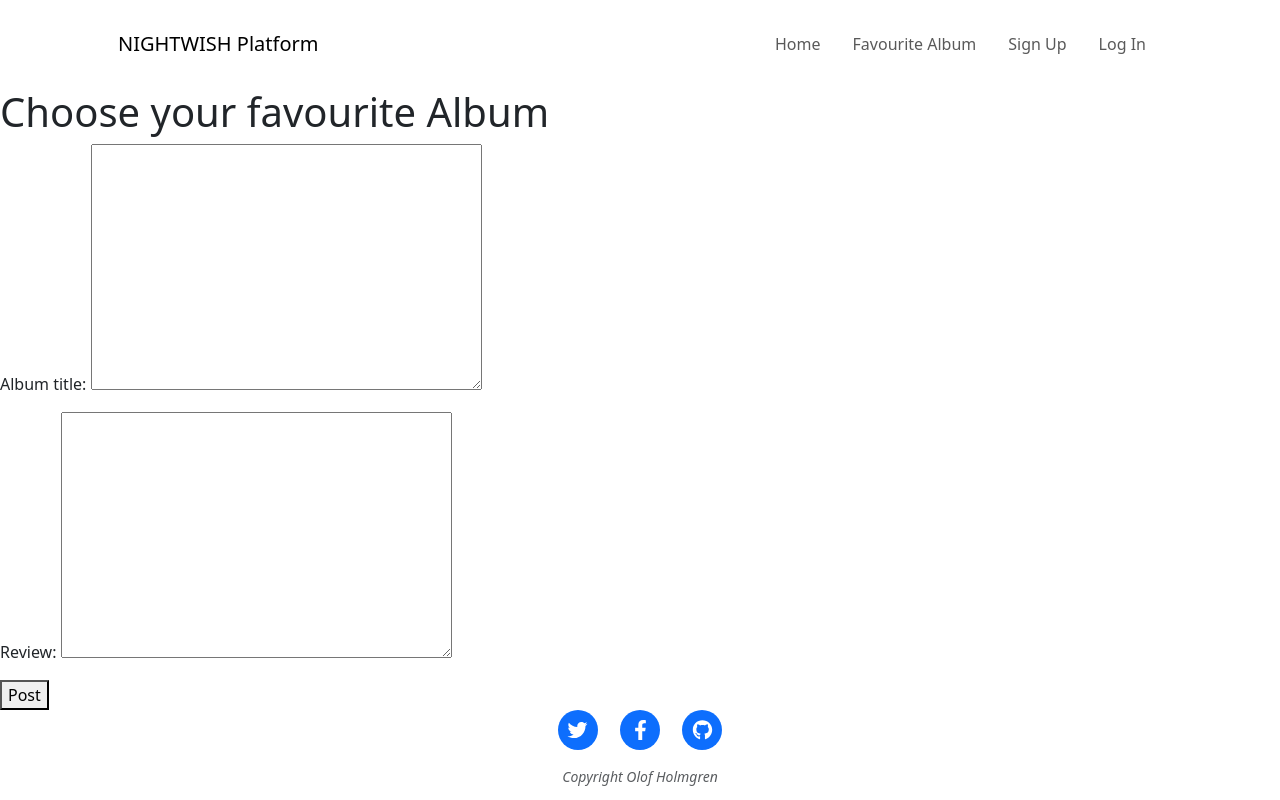
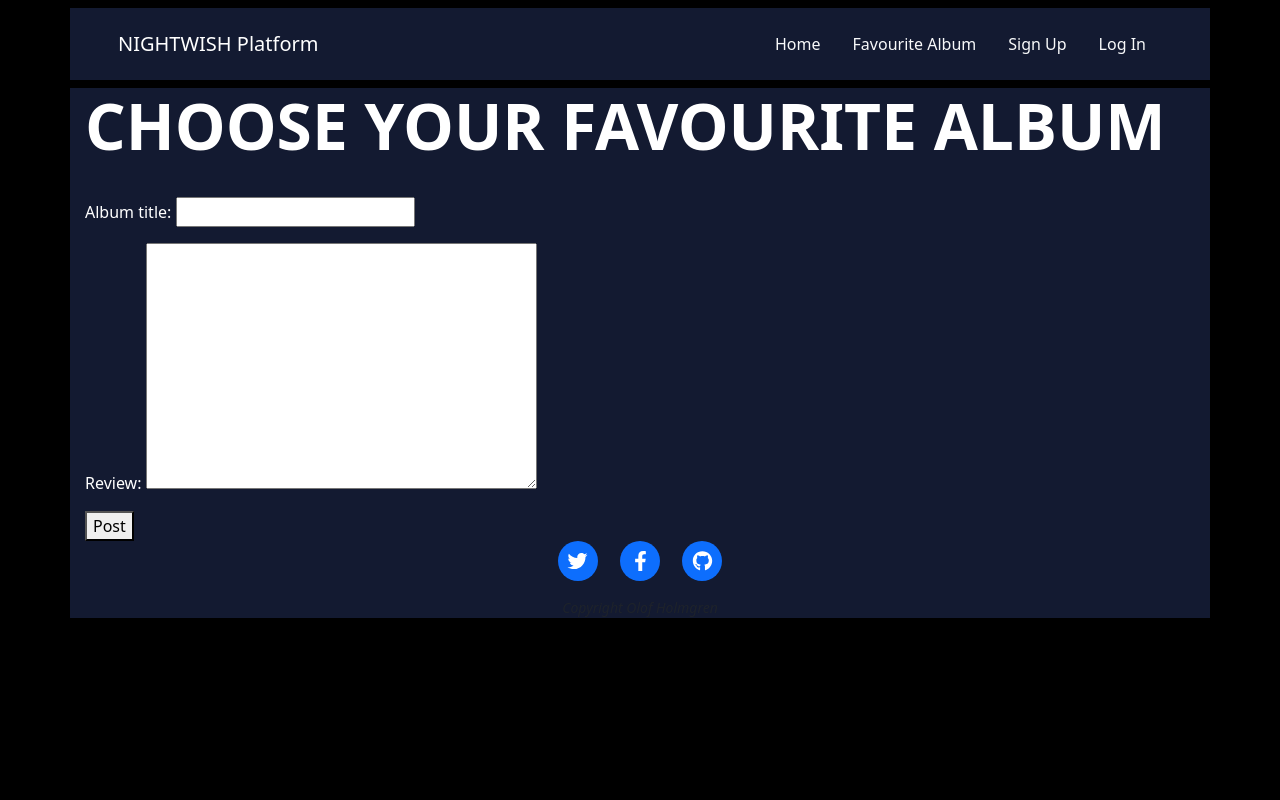
Before and after one commit to olleholmgren/nightwish-blog, a Django app: page /favourite_album/ in a window 1280 px wide. Run offline with Django 3.2, Linux system fonts and the light colour scheme; some libraries are stand-ins or nearby versions.

Commit message:
change css styling and try to modify my Favourite Album form

```diff
--- a/nw_blog/models.py
+++ b/nw_blog/models.py
@@ -47,7 +47,7 @@ class Comment(models.Model):
 class FavouriteAlbum(models.Model):
 
     member = models.ForeignKey(User, on_delete=models.CASCADE)
-    album_title = models.TextField()
+    album_title = models.CharField(max_length=80)
     review = models.TextField()
     created_on = models.DateTimeField(auto_now_add=True)
 
--- a/static/css/style.css
+++ b/static/css/style.css
@@ -7,6 +7,15 @@ body {
 .container-fluid {
     color: #fff;
     background-color: #131a31;
+    max-width: 1140px;
+    width: 100%;
+    padding-right: 15px;
+    padding-left: 15px;
+    margin-right: auto;
+    margin-left: auto;
+    /* display: flex;
+    justify-content: center;
+    align-items: center; */
 }
 
 .navbar-brand,
--- a/templates/base.html
+++ b/templates/base.html
@@ -15,7 +15,7 @@
     <link href="https://fonts.googleapis.com/css?family=Lora:400,700,400italic,700italic" rel="stylesheet" type="text/css" />
     <link href="https://fonts.googleapis.com/css?family=Open+Sans:300italic,400italic,600italic,700italic,800italic,400,300,600,700,800" rel="stylesheet" type="text/css" />
     <link href="https://cdn.jsdelivr.net/npm/bootstrap@5.3.0/dist/css/bootstrap.min.css" rel="stylesheet" integrity="sha384-9ndCyUaIbzAi2FUVXJi0CjmCapSmO7SnpJef0486qhLnuZ2cdeRhO02iuK6FUUVM" crossorigin="anonymous">
-    <!-- <link href="{% static 'css/style.css' %}" rel="stylesheet"> -->
+    <link href="{% static 'css/style.css' %}" rel="stylesheet">
   </head>
 
 <body>
@@ -28,19 +28,21 @@
           </button>
           <div class="collapse navbar-collapse" id="navbarResponsive">
               <ul class="navbar-nav ms-auto py-4 py-lg-0">
-                  <li class="nav-item"><a class="nav-link px-lg-3 py-3 py-lg-4" href="{% url 'index' %}">Home</a></li>
-                  <li class="nav-item"><a class="nav-link px-lg-3 py-3 py-lg-4" href="{% url 'favourite_album' %}">Favourite Album</a></li>
-                  <li class="nav-item"><a class="nav-link px-lg-3 py-3 py-lg-4" href="{% url 'account_signup' %}">Sign Up</a></li>
-                  <li class="nav-item"><a class="nav-link px-lg-3 py-3 py-lg-4" href="{% url 'account_login' %}">Log In</a></li>
+                  <li class="nav-item"><a class="nav-link px-lg-3 py-3 py-lg-4 text-light" href="{% url 'index' %}">Home</a></li>
+                  <li class="nav-item"><a class="nav-link px-lg-3 py-3 py-lg-4 text-light" href="{% url 'favourite_album' %}">Favourite Album</a></li>
+                  <li class="nav-item"><a class="nav-link px-lg-3 py-3 py-lg-4 text-light" href="{% url 'account_signup' %}">Sign Up</a></li>
+                  <li class="nav-item"><a class="nav-link px-lg-3 py-3 py-lg-4 text-light" href="{% url 'account_login' %}">Log In</a></li>
               </ul>
           </div>
       </div>
   </nav>
+<div class="container position-center">
+
 
 {% block content %}
 
 {% endblock %}
-
+</div>
 <footer>
   <div class="container px-4 px-lg-5">
       <div class="row gx-4 gx-lg-5 justify-content-center">
```
Also changed, not shown: nw_blog/forms.py (+10 -1 lines).
